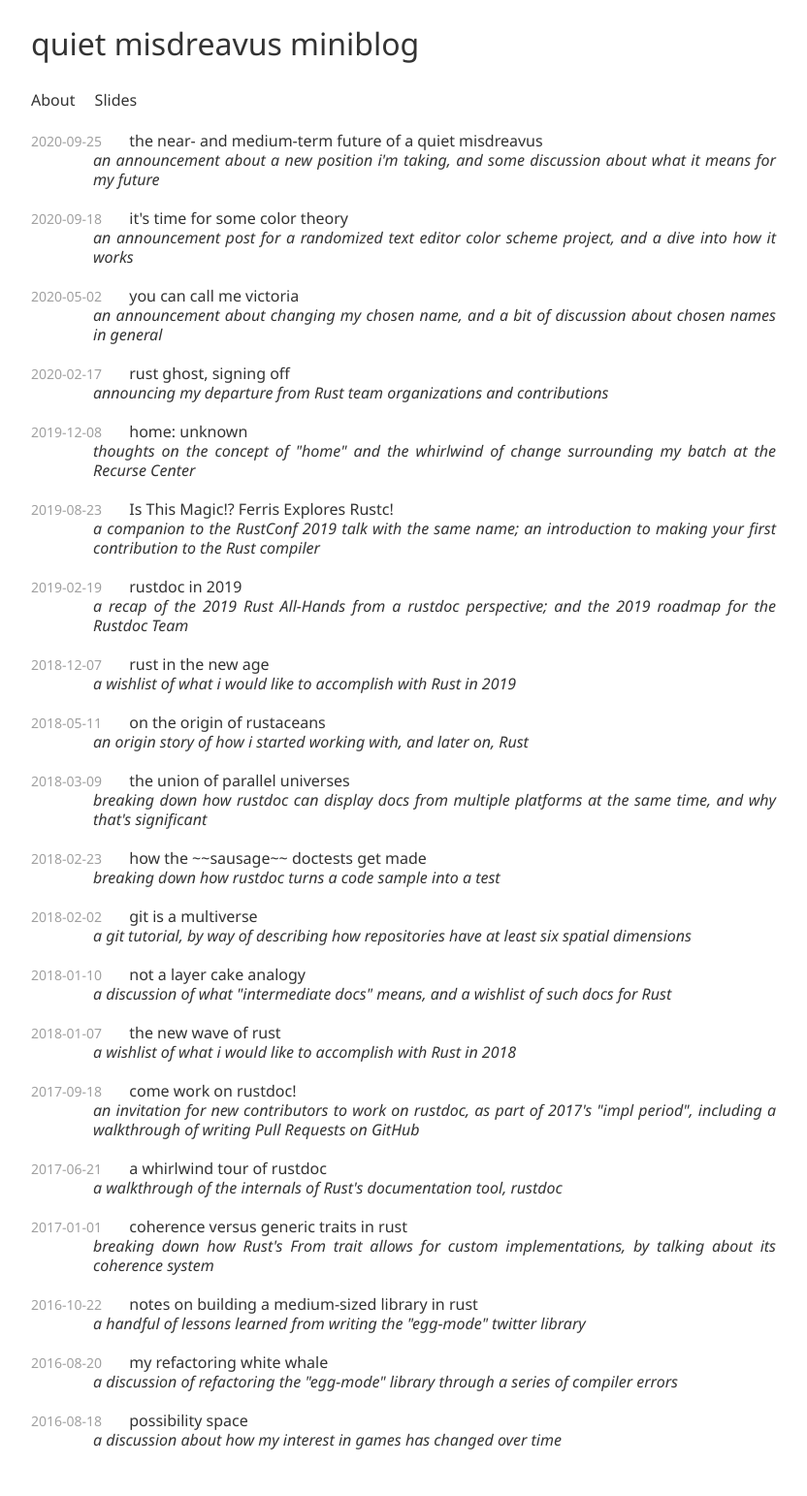
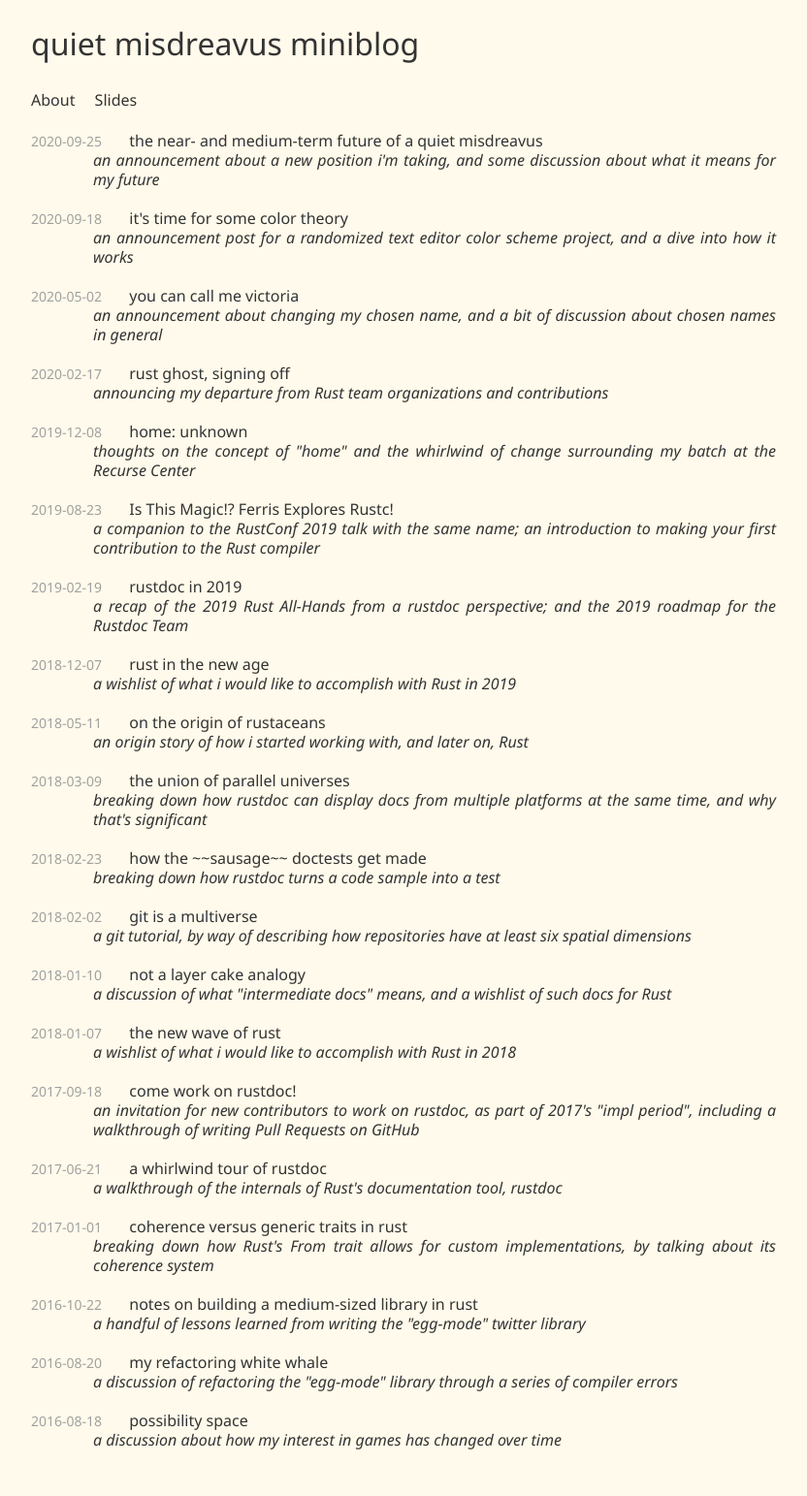
Before and after one commit to QuietMisdreavus/quietmisdreavus.net, a Jekyll site: the page built from index.html, in a window 1280 px wide. Shown: the whole page at 97% size, without its empty margins (224-1056 px from the left). Built offline with Jekyll 4.4.1, drawn with Linux system fonts in a browser that asks for light colours.

Commit message:
tweak site colors and prepare for automatic dark theme

```diff
--- a/_sass/_base.scss
+++ b/_sass/_base.scss
@@ -1,17 +1,25 @@
 @charset "utf-8";
+:root {
+    --bg-color: #{$bg-color-light};
+    --text-color: #{$text-color-light};
+    --link-color: #{$link-color-light};
+    --meta-color: #{$meta-color-light};
+    --border-color: #{$border-color-light};
+}
 body {
     margin: 0;
     font-family: $base-font-family;
     font-size: $base-font-size;
     line-height: $base-line-height;
-    color: $text-color;
+    color: var(--text-color);
+    background-color: var(--bg-color);
 }
 p {
     text-align: justify;
     word-break: break-word;
 }
 a {
-    color: $link-color;
+    color: var(--link-color);
     text-decoration: none;
     &:hover {
         text-decoration: underline;
@@ -29,7 +37,7 @@
 blockquote {
     font-style: italic;
     padding-left: 1rem;
-    border-left: 3px solid $border-color;
+    border-left: 3px solid var(--border-color);
 }
 img {
     max-width: 100%;
@@ -48,11 +56,11 @@
 th {
     text-align: left;
     vertical-align: bottom;
-    border-bottom: 2px solid $border-color;
+    border-bottom: 2px solid var(--border-color);
 }
 td {
     vertical-align: top;
-    border-bottom: 1px solid $border-color;
+    border-bottom: 1px solid var(--border-color);
 }
 pre {
     padding: 1.25rem;
@@ -64,5 +72,5 @@
 }
 hr {
     border: none;
-    border-top: 2px solid $border-color;
+    border-top: 2px solid var(--border-color);
 }
--- a/_sass/_layout.scss
+++ b/_sass/_layout.scss
@@ -8,13 +8,13 @@
     .site-title {
         font-weight: 300;
         > a {
-            color: $text-color;
+            color: var(--text-color);
             text-decoration: none;
         }
     }
     .site-nav {
         > a {
-            color: $text-color;
+            color: var(--text-color);
             &:hover {
                 text-decoration: none;
             }
@@ -33,12 +33,12 @@
     > li {
         line-height: 1.75;
         span {
-            color: $meta-color;
+            color: var(--meta-color);
             margin-right: 1.5rem;
             font-size: $small-font-size;
         }
         a {
-            color: $text-color;
+            color: var(--text-color);
             text-decoration: none;
         }
         p.description {
@@ -58,7 +58,7 @@
     .post-meta {
         margin: 0;
         text-align: center;
-        color: $meta-color;
+        color: var(--meta-color);
         font-size: $small-font-size;
     }
 }
--- a/css/main.scss
+++ b/css/main.scss
@@ -10,10 +10,11 @@
 $small-font-size:  0.875rem;
 $base-line-height: 1.5;
 
-$text-color:   #333;
-$link-color:   #0074d9;
-$meta-color:   #a0a0a0;
-$border-color: #ddd;
+$bg-color-light:     #fffaeb;
+$text-color-light:   #333;
+$link-color-light:   #0042aa;
+$meta-color-light:   #a0a0a0;
+$border-color-light: #ddd;
 
 @import "color";
 @import "base";
```
